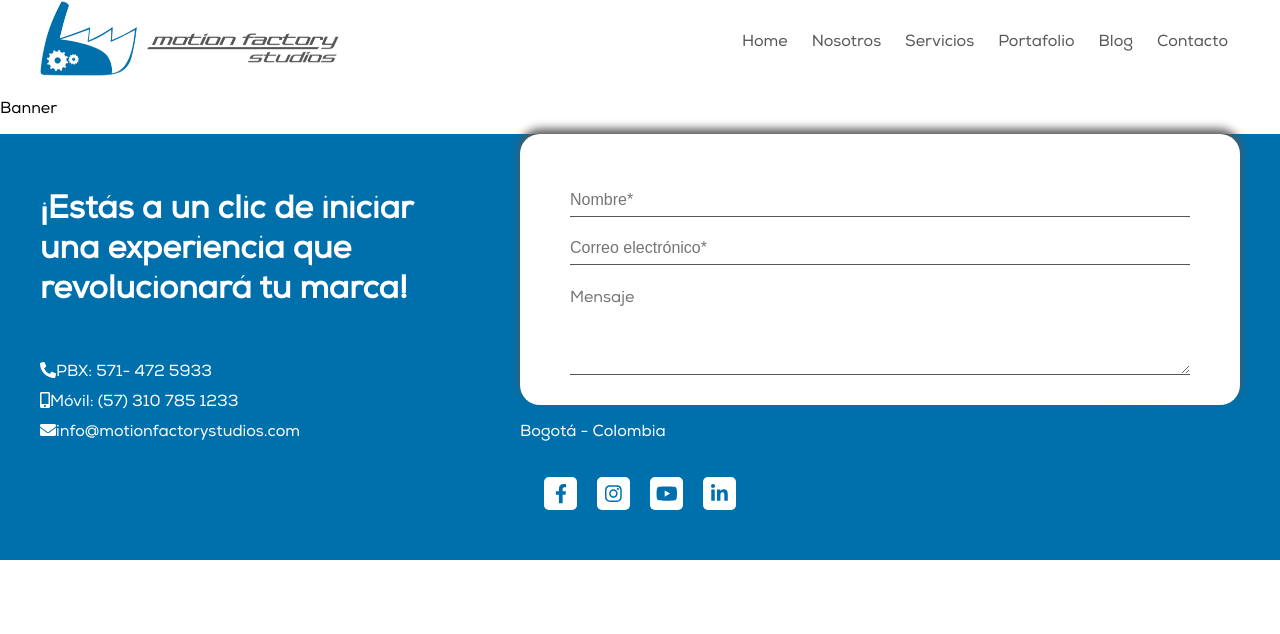
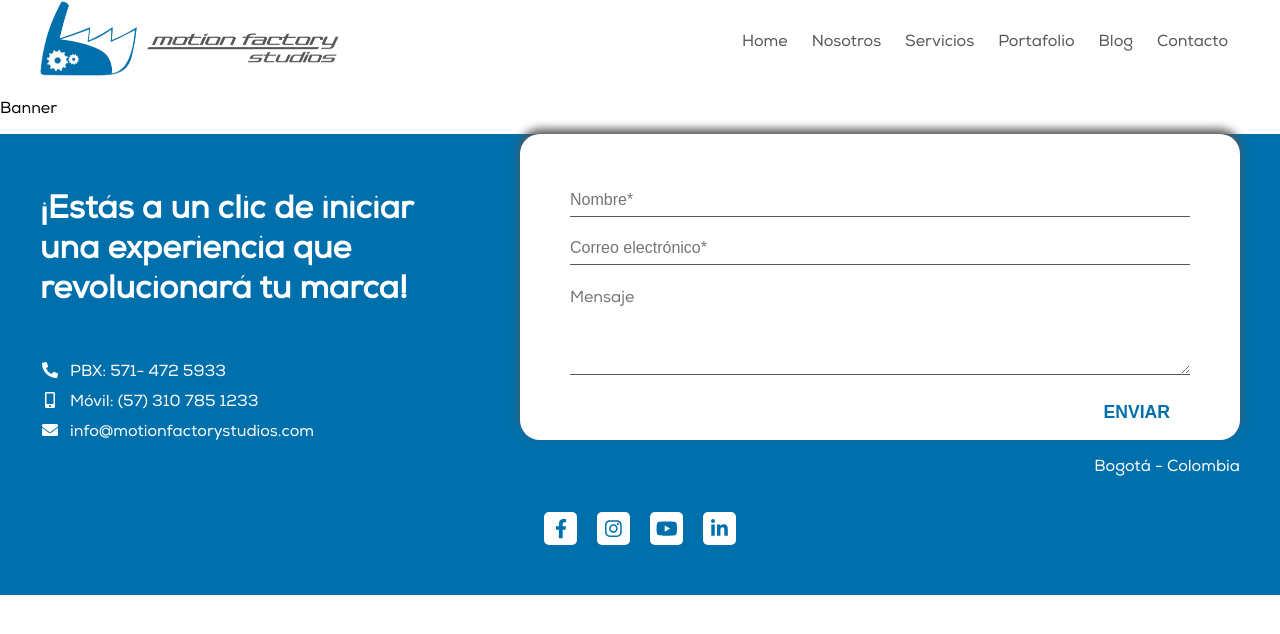
Before and after one commit to helbertoro/mfs, a React (Create React App) app: page / in a window 1280 px wide. Shown: the top 634 px of the page. Built offline with nearby package versions, Linux system fonts and the light colour scheme.

Commit message:
Fixed footer styles

```diff
--- a/src/components/Footer/ContactForm.sass
+++ b/src/components/Footer/ContactForm.sass
@@ -18,7 +18,6 @@
       border-bottom: 1px solid $color-primary
   &-button
     padding: 7px 20px
-    float: right
     border: none
     background: transparent
     color: $color-primary
@@ -26,3 +25,5 @@
     font-size: 1.1rem
     font-weight: bold
     cursor: pointer
+    &:hover
+      color: $color-secondary
--- a/src/components/Footer/Footer.jsx
+++ b/src/components/Footer/Footer.jsx
@@ -14,15 +14,21 @@ export const Footer = (props) => {
           <h5>¡Estás a un clic de iniciar una experiencia que revolucionará tu marca!</h5>
           <ul>
             <li>
-              <FontAwesomeIcon icon={faPhoneAlt}/>
+              <div className="Footer-icon">
+                <FontAwesomeIcon icon={faPhoneAlt}/>
+              </div>
               <span>PBX: 571- 472 5933</span>
             </li>
             <li>
-              <FontAwesomeIcon icon={faMobileAlt}/>
+              <div className="Footer-icon">
+                <FontAwesomeIcon icon={faMobileAlt}/>
+              </div>
               <span>Móvil: (57) 310 785 1233</span>
             </li>
             <li>
-              <FontAwesomeIcon icon={faEnvelope}/>
+              <div className="Footer-icon">
+                <FontAwesomeIcon icon={faEnvelope}/>
+              </div>
               <span>info@motionfactorystudios.com</span>
             </li>
           </ul>
--- a/src/components/Footer/Footer.sass
+++ b/src/components/Footer/Footer.sass
@@ -23,7 +23,13 @@
       li
         list-style-type: none
         margin-bottom: 10px
+  &-icon
+    display: inline-block
+    width: 20px
+    margin-right: 10px
+    text-align: center
   &-form
     width: 60%
+    text-align: right
   &-social
     width: 100%
--- a/src/components/Footer/Social.sass
+++ b/src/components/Footer/Social.sass
@@ -20,3 +20,7 @@
         background-color: $color-secondary-contrast
         color: $color-primary
         font-size: 1.2rem
+        transition-duration: 0.2s
+        &:hover
+          color: $color-secondary
+          transform: scale(1.2)
```
